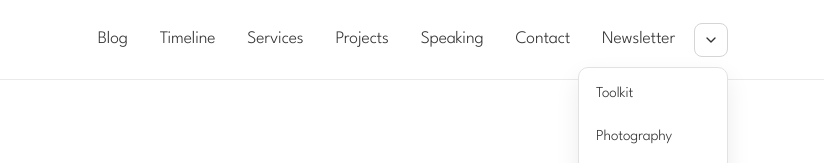
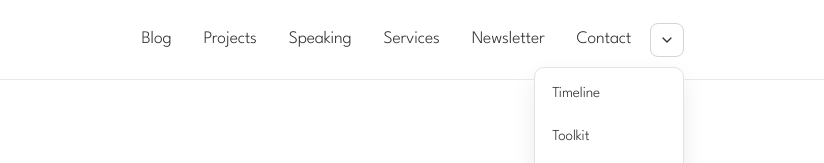
Before and after one commit to Pradumnasaraf/Pradumnasaraf.github.io, a Next.js app: page / in a window 1280 px wide. Both pictures are taken after a click on the button "Open more pages menu". Shown: the top 163 px of the page, without its empty margins (227-1051 px from the left). Built offline with nearby package versions, Linux system fonts and the light colour scheme.

Commit message:
feat: reorder main nav and move Timeline into the dropdown

```diff
--- a/src/app/page.js
+++ b/src/app/page.js
@@ -119,8 +119,13 @@ export default function Home() {
               </Link>
             </span>
             <span className="page-item">
-              <Link href="/timeline" onClick={closeAllMenus}>
-                Timeline
+              <Link href="/projects" onClick={closeAllMenus}>
+                Projects
+              </Link>
+            </span>
+            <span className="page-item">
+              <Link href="/speaking" onClick={closeAllMenus}>
+                Speaking
               </Link>
             </span>
             <span className="page-item">
@@ -134,21 +139,6 @@ export default function Home() {
               </Link>
             </span>
             <span className="page-item">
-              <Link href="/projects" onClick={closeAllMenus}>
-                Projects
-              </Link>
-            </span>
-            <span className="page-item">
-              <Link href="/speaking" onClick={closeAllMenus}>
-                Speaking
-              </Link>
-            </span>
-            <span className="page-item">
-              <Link href="/contact" onClick={closeAllMenus}>
-                Contact
-              </Link>
-            </span>
-            <span className="page-item">
               <Link
                 href="https://pradumnasaraf.substack.com"
                 target="_blank"
@@ -156,6 +146,11 @@ export default function Home() {
                 onClick={closeAllMenus}
               >
                 Newsletter
+              </Link>
+            </span>
+            <span className="page-item">
+              <Link href="/contact" onClick={closeAllMenus}>
+                Contact
               </Link>
             </span>
             <span className="page-item page-item-more">
@@ -180,6 +175,13 @@ export default function Home() {
                   <path d="m6 9 6 6 6-6" />
                 </svg>
               </button>
+            </span>
+            <span
+              className={`page-item extra-page-item ${isMobileMoreOpen ? 'active' : ''}`}
+            >
+              <Link href="/timeline" onClick={closeAllMenus}>
+                Timeline
+              </Link>
             </span>
             <span
               className={`page-item extra-page-item ${isMobileMoreOpen ? 'active' : ''}`}
@@ -229,6 +231,9 @@ export default function Home() {
             <div
               className={`extra-menu-dropdown ${isExtraMenuOpen ? 'active' : ''}`}
             >
+              <Link href="/timeline" onClick={closeAllMenus}>
+                Timeline
+              </Link>
               <Link href="/toolkit" onClick={closeAllMenus}>
                 Toolkit
               </Link>
```
